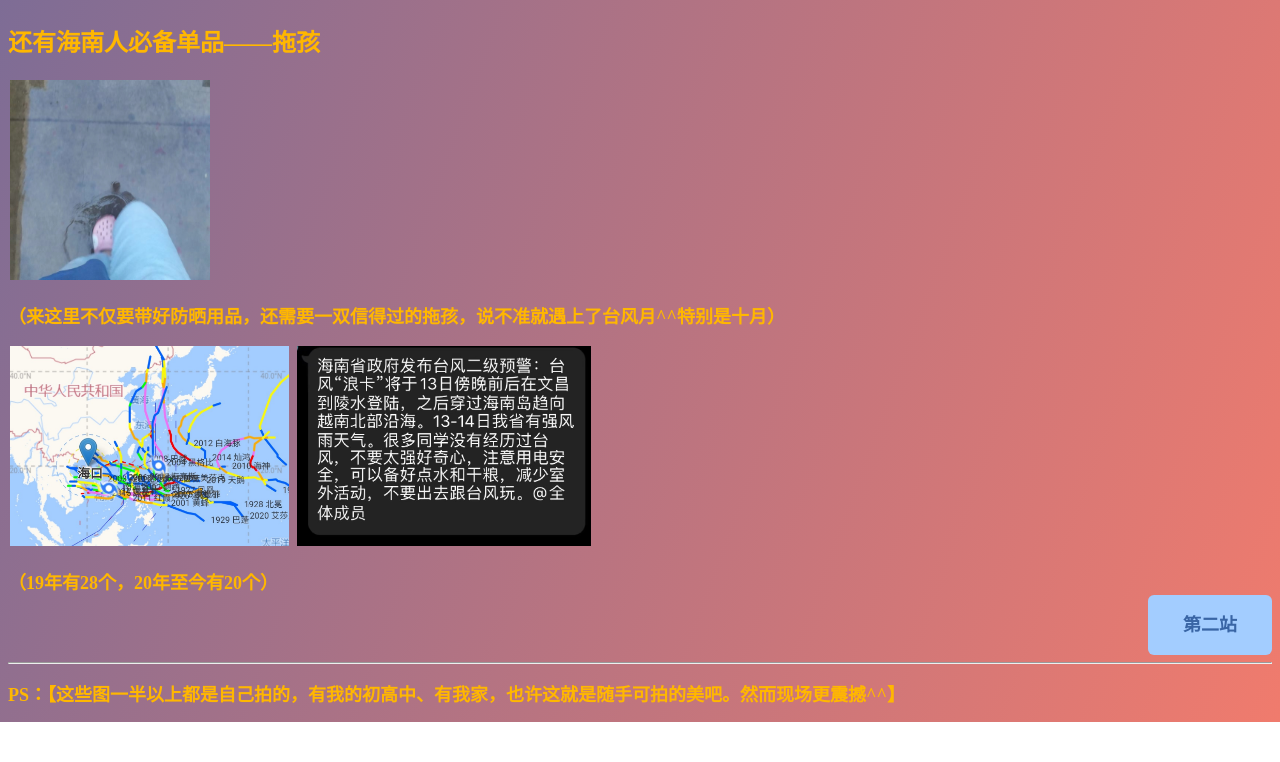
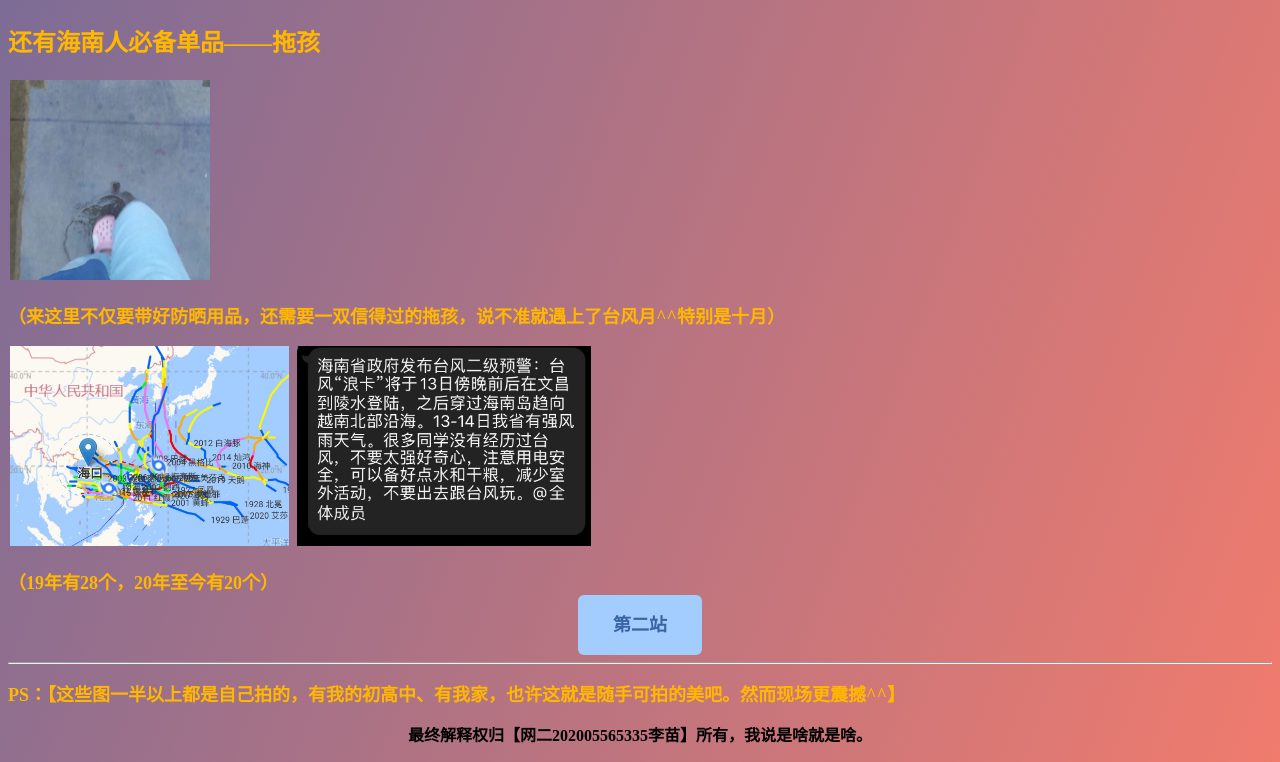
Before and after one commit to DaphnyKovan/DaphnyKovan.github.io, a plain HTML site: page hometown/第一站.html in a window 1280 px wide. Shown: the part 2749-3511 px from the top of the page. Before the commit the page ends 3471 px from the top, so only its background shows below. Drawn offline with Linux system fonts and the light colour scheme.

Commit message:
Update 第一站.html

```diff
--- a/hometown/第一站.html
+++ b/hometown/第一站.html
@@ -89,11 +89,12 @@
 		<img src="img/台风路径.jpg" />
 		<img src="img/短信.jpeg" />
 		<p><font size="4"><b>（19年有28个，20年至今有20个）</b></font></p>
-		<div align="right"><a href="第二站.html" class="one"><span style="color: #3965a5;"><b>第二站</b></span></a></div>
+		<div align="center"><a href="第二站.html" class="one"><span style="color: #3965a5;"><b>第二站</b></span></a></div>
 		<br />
 		<hr />
 		<p><font size="4"><b>PS：【这些图一半以上都是自己拍的，有我的初高中、有我家，也许这就是随手可拍的美吧。然而现场更震撼^^】</b></font></p>
-
-
+		<p align="center" style="color: #000000;">
+			<font size="3" ><b>最终解释权归【网二202005565335李苗】所有，我说是啥就是啥。</b></font>
+		</p>
 
 </html>
```
